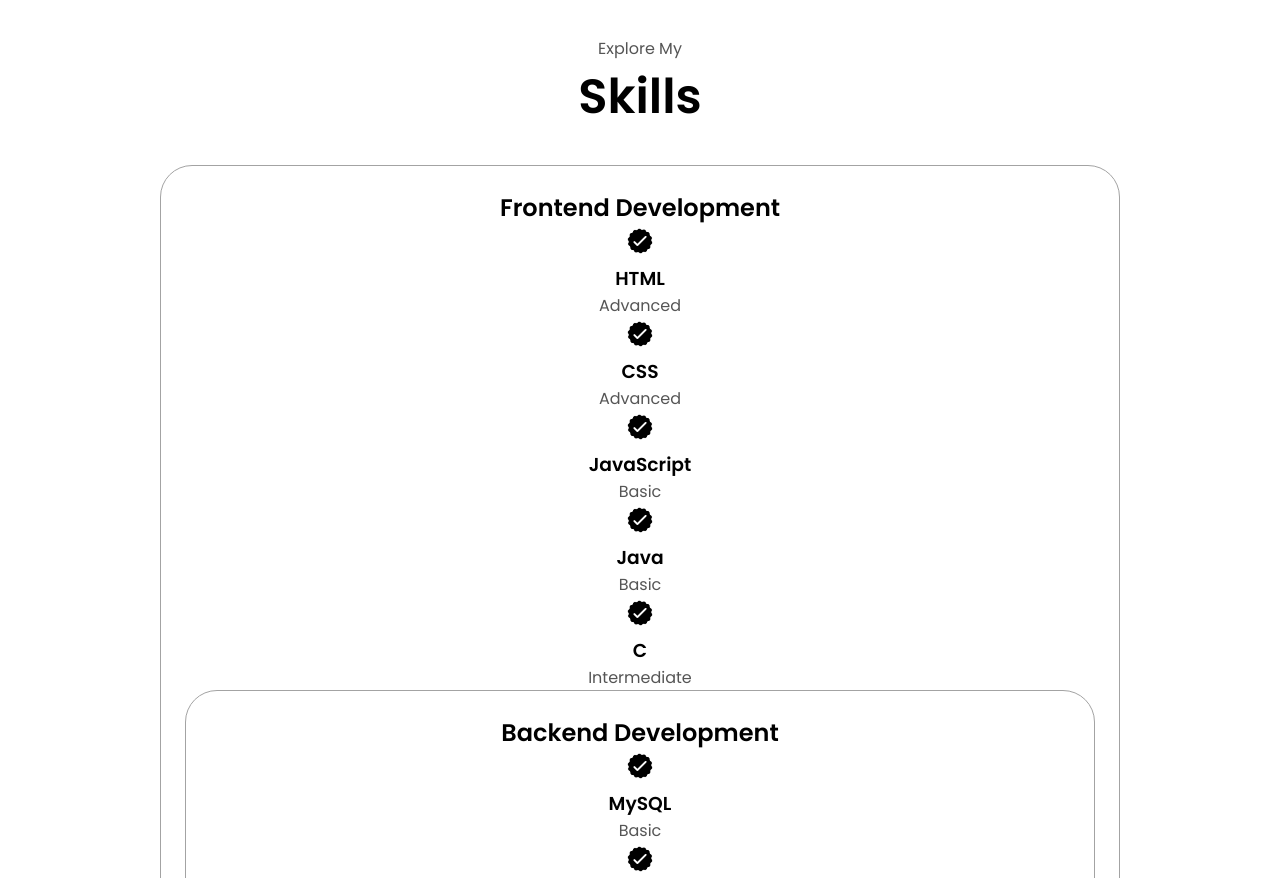
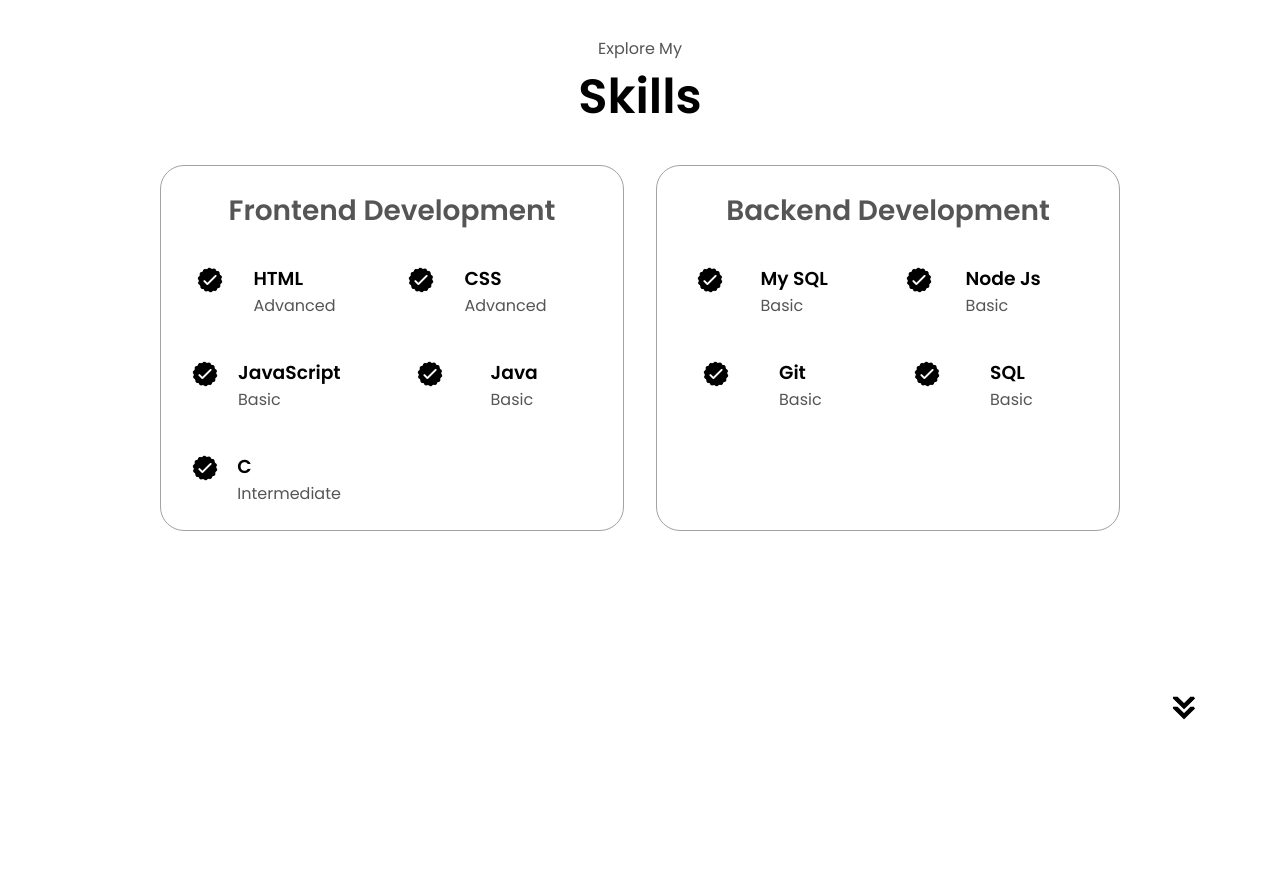
Before and after one commit to Ferreirallan/new-portfolio, a plain HTML site: page index.html in a window 1280 px wide. Shown: the part 1540-2418 px from the top of the page. After the commit the page ends 2312 px from the top, so only its background shows below. Drawn offline with Linux system fonts and the light colour scheme.

Commit message:
experience section

```diff
--- a/index.html
+++ b/index.html
@@ -82,7 +82,7 @@
         </div>
         <img src="assetes/arrow.png" alt="Arrow Icon" class="arrow icon" onclick="location.href='./#skills'">
     </section>
-    <section  id="experience">
+    <section  id="skills">
         <p class="section__text__p1">Explore My</p>
         <h1 class="title">Skills</h1>
         <div class="experience-details-container">
@@ -126,13 +126,15 @@
                             </div>
                         </article>
                     </div>
+
+            </div>
                 <div class="details-container">
                     <h2 class="experience-sub-title">Backend Development</h2>
                     <div class="article-container">
                         <article>
                             <img src="assetes/checkmark.png" alt="icon experience" class="icon">
                             <div>
-                                <h3>MySQL</h3>
+                                <h3>My SQL</h3>
                                 <p>Basic</p>
                             </div>
                         </article>
@@ -158,9 +160,9 @@
                             </div>
                         </article>
                     </div>
-                </div>
             </div>
         </div>
+        <img src="assetes/arrow.png" alt="Arrow Icon" class="arrow icon" onclick="location.href='./#projects'">
     </section>
     <script src="script.js"></script>
 </body>
--- a/style.css
+++ b/style.css
@@ -297,7 +297,7 @@ section{
     padding: 1.5rem;
     flex: 1;
     background-color: white;
-    border-radius: 2rem;
+    border-radius: 1.5rem;
     border: rgb(53, 53, 53) 0.1rem solid;
     border-color: rgb(163, 163, 163);
     text-align: center;
@@ -313,3 +313,44 @@ section{
     width: 400px;
     margin: auto 0;
 }
+
+/* EXPERIENCE SECTION */
+
+#skills{
+    position: relative;
+}
+
+.experience-sub-title{
+    color: rgb(85, 85, 85);
+    font-weight: 600;
+    font-size: 1.75rem;
+    margin-bottom: 2rem;
+}
+
+.experience-details-container{
+    display: flex;
+    justify-content: center;
+    flex-direction: column;
+}
+
+.article-container{
+    display: grid;
+    text-align: initial;
+    flex-wrap: wrap;
+    flex-direction: row;
+    gap: 2.5rem  0.5rem; /* Espaço entre os itens */
+    justify-content: space-around;
+    grid-template-columns: repeat(2, 1fr);
+}
+
+article{
+    display: flex;
+    width: 10rem;
+    justify-content: space-around;
+    gap: 0.5rem;
+
+}
+
+article .icon{
+    cursor: default;
+}
```
